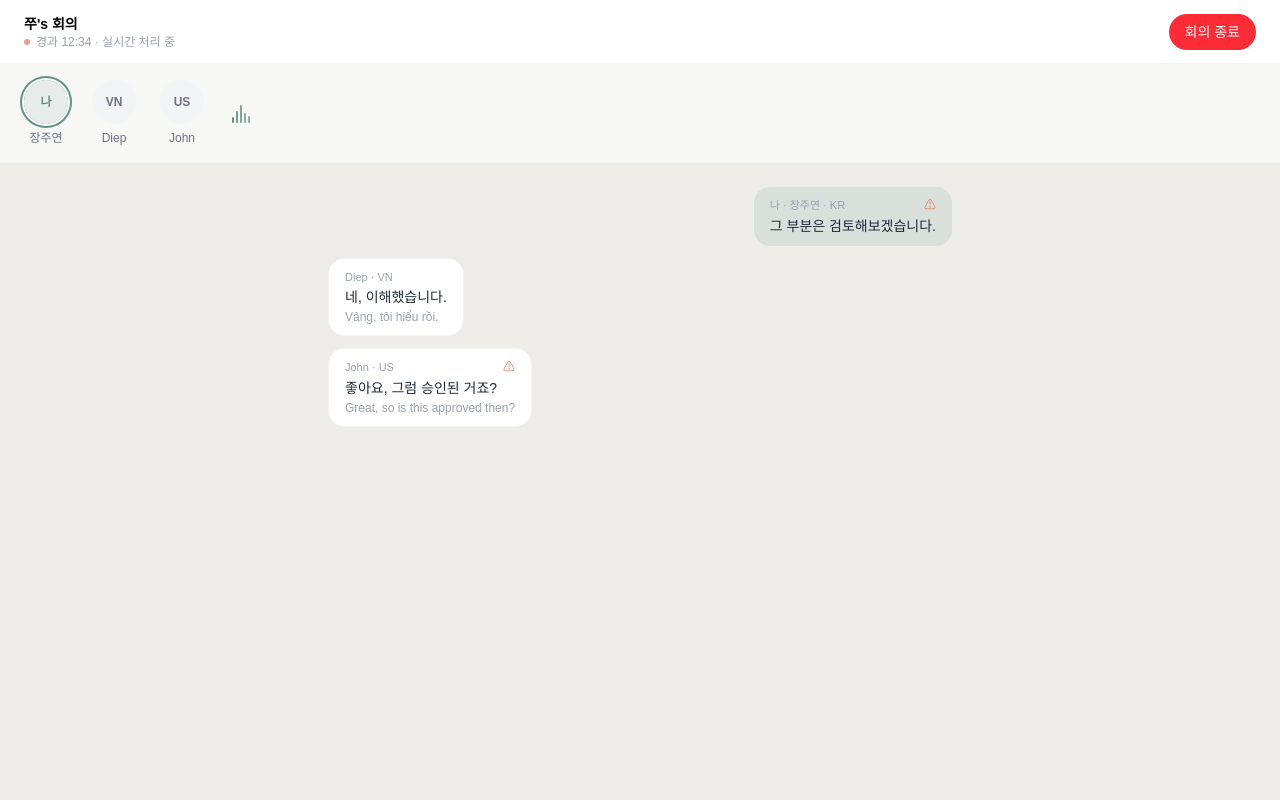
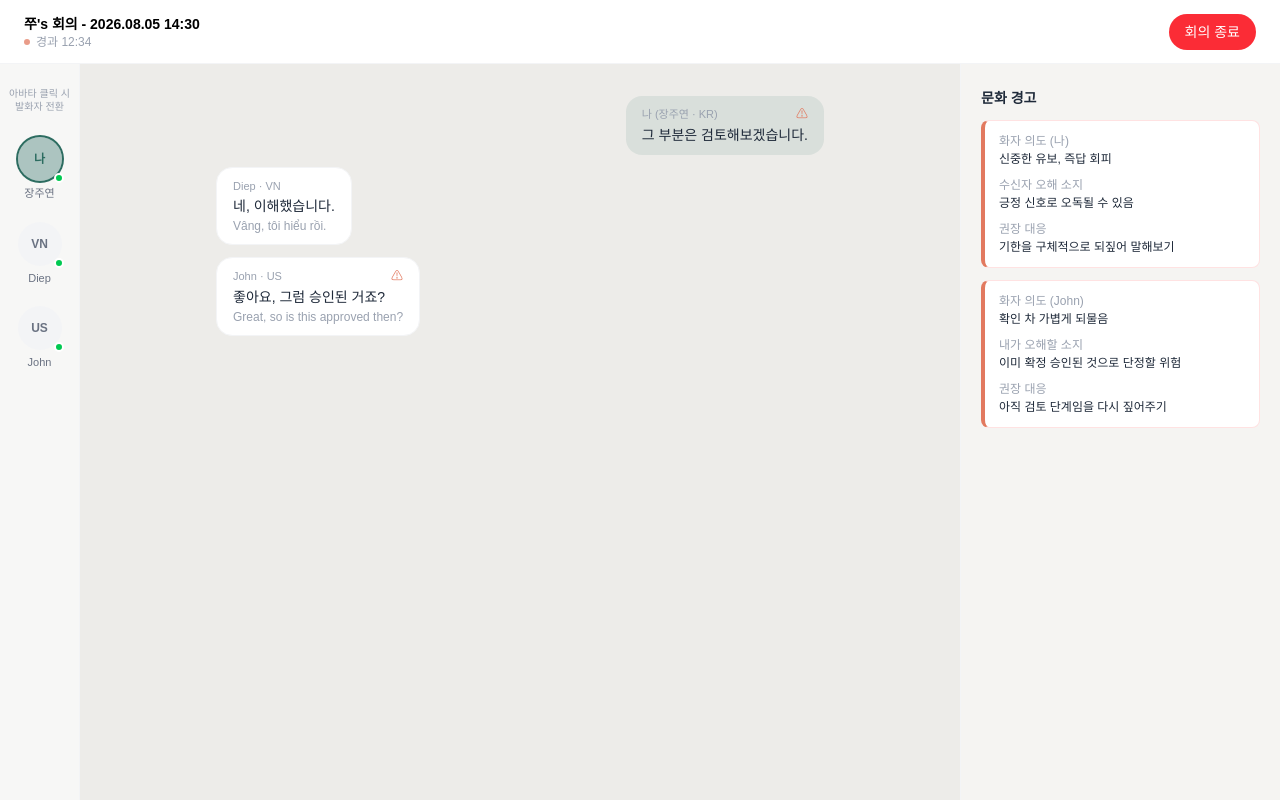
Before and after one commit to LikeLion-14th-Bridgenote/FE, a React (Vite) app: page /meetings/1 in a window 1280 px wide. Built offline with nearby package versions, Linux system fonts and the light colour scheme; a web font is replaced by a local one.

Commit message:
[INIT] Vite+React+TS 프로젝트 초기 세팅

```diff
--- a/src/pages/MeetingRoom/index.tsx
+++ b/src/pages/MeetingRoom/index.tsx
@@ -2,7 +2,13 @@ import { useState } from "react";
 
 // 담당: 주연
 // TODO: useMeetingSocket 훅으로 실시간 데이터 연결 (진수 STOMP 토픽 확정 후)
-// 지금은 데모용 정적 데이터로 레이아웃/스타일만 구현된 상태
+//
+// 레이아웃: lg(1024px) 이상 = 2단(피드+문화경고 상시 노출)
+//           lg 미만(모바일) = 1단, 경고 아이콘 클릭 시 문장 아래로 펼쳐짐
+//
+// 발화자 파동 효과(SpeakingRing): 지금은 currentSpeaker 상태만 보고 켜지는
+// 장식용 애니메이션. 실제 마이크 볼륨에 반응하게 하려면 Web Audio API의
+// AnalyserNode로 볼륨을 읽어서 파동 강도/속도에 매핑하면 됨 (2차 개선 과제).
 
 interface Participant {
   id: string;
@@ -20,6 +26,7 @@ interface CulturalNote {
 interface SubtitleLine {
   id: string;
   speakerId: string;
+  speakerLabel: string;
   speakerName: string;
   main: string;
   sub?: string;
@@ -36,17 +43,19 @@ const subtitles: SubtitleLine[] = [
   {
     id: "s1",
     speakerId: "p1",
+    speakerLabel: "나",
     speakerName: "장주연 · KR",
     main: "그 부분은 검토해보겠습니다.",
     note: {
       speakerIntent: "신중한 유보, 즉답 회피",
-      listenerMisread: "긍정 신호로 오독 가능",
-      advice: "구체적 기한을 되물어 확인",
+      listenerMisread: "긍정 신호로 오독될 수 있음",
+      advice: "기한을 구체적으로 되짚어 말해보기",
     },
   },
   {
     id: "s2",
     speakerId: "p2",
+    speakerLabel: "Diep",
     speakerName: "Diep · VN",
     main: "네, 이해했습니다.",
     sub: "Vâng, tôi hiểu rồi.",
@@ -54,30 +63,68 @@ const subtitles: SubtitleLine[] = [
   {
     id: "s3",
     speakerId: "p3",
+    speakerLabel: "John",
     speakerName: "John · US",
     main: "좋아요, 그럼 승인된 거죠?",
     sub: "Great, so is this approved then?",
     note: {
       speakerIntent: "확인 차 가볍게 되물음",
-      listenerMisread: "확정 승인으로 단정할 위험",
-      advice: "\"승인\"이 아닌 \"검토\" 단계임을 재확인",
+      listenerMisread: "이미 확정 승인된 것으로 단정할 위험",
+      advice: "아직 검토 단계임을 다시 짚어주기",
     },
   },
 ];
 
+function NoteCard({ line }: { line: SubtitleLine }) {
+  if (!line.note) return null;
+  const isMe = participants.find((p) => p.id === line.speakerId)?.isMe;
+  const misreadLabel = isMe ? "수신자 오해 소지" : "내가 오해할 소지";
+
+  return (
+    <div className="rounded-lg border border-red-100 border-l-4 border-l-accent bg-white px-3.5 py-3 text-xs space-y-2.5">
+      <div>
+        <p className="text-gray-400 mb-0.5">화자 의도 ({line.speakerLabel})</p>
+        <p className="text-gray-800 font-medium">{line.note.speakerIntent}</p>
+      </div>
+      <div>
+        <p className="text-gray-400 mb-0.5">{misreadLabel}</p>
+        <p className="text-gray-800 font-medium">{line.note.listenerMisread}</p>
+      </div>
+      <div>
+        <p className="text-gray-400 mb-0.5">권장 대응</p>
+        <p className="text-gray-800 font-medium">{line.note.advice}</p>
+      </div>
+    </div>
+  );
+}
+
+// 발화 중일 때 아바타 뒤에서 퍼지는 파동 링 2겹 (시차를 둬서 계속 퍼져나가는 느낌)
+function SpeakingRing() {
+  return (
+    <>
+      <span className="absolute inset-0 rounded-full bg-primary/20 animate-ping" />
+      <span
+        className="absolute inset-0 rounded-full bg-primary/10 animate-ping"
+        style={{ animationDelay: "0.5s" }}
+      />
+    </>
+  );
+}
+
 export default function MeetingRoom() {
   const [currentSpeaker, setCurrentSpeaker] = useState("p1");
   const [openNoteId, setOpenNoteId] = useState<string | null>(null);
+  const notedLines = subtitles.filter((l) => l.note);
 
   return (
     <div className="min-h-screen bg-[#EDECE9] flex flex-col">
-      {/* 회의 자체 헤더 (공통 Navbar 아님) */}
+      {/* 회의 자체 헤더 */}
       <header className="flex items-center justify-between px-6 h-16 bg-white border-b border-gray-100">
         <div>
-          <p className="text-sm font-semibold">쭈&apos;s 회의</p>
+          <p className="text-sm font-semibold">쭈&apos;s 회의 - 2026.08.05 14:30</p>
           <div className="flex items-center gap-1.5 text-xs text-gray-400">
             <span className="w-1.5 h-1.5 rounded-full bg-accent animate-pulse" />
-            <span>경과 12:34 · 실시간 처리 중</span>
+            <span>경과 12:34</span>
           </div>
         </div>
         <button className="px-4 py-2 rounded-full bg-red-500 text-white text-sm font-medium hover:bg-red-600 transition-colors">
@@ -85,52 +132,70 @@ export default function MeetingRoom() {
         </button>
       </header>
 
-      {/* 참가자 아바타 스트립 (발화자 전환 겸용) */}
-      <div className="flex items-center gap-6 px-6 py-4 bg-white/60 border-b border-gray-100">
-        {participants.map((p) => (
-          <button
-            key={p.id}
-            onClick={() => setCurrentSpeaker(p.id)}
-            className="flex flex-col items-center gap-1.5 group"
-          >
+      <div className="flex flex-1 min-h-0">
+        {/* 참가자 아바타 스트립 (좌측 세로형, 데스크톱만) */}
+        <div className="hidden lg:flex flex-col items-center gap-5 w-20 py-6 bg-white/60 border-r border-gray-100">
+          <span className="text-[10px] text-gray-400 text-center leading-tight mb-1">
+            아바타 클릭 시<br />발화자 전환
+          </span>
+          {participants.map((p) => {
+            const isSpeaking = currentSpeaker === p.id;
+            return (
+              <button key={p.id} onClick={() => setCurrentSpeaker(p.id)} className="flex flex-col items-center gap-1 group">
+                <div className="relative w-11 h-11">
+                  {isSpeaking && <SpeakingRing />}
                   <div
                     className={`relative w-11 h-11 rounded-full flex items-center justify-center text-xs font-semibold transition-all ${
                       p.isMe ? "bg-primary/10 text-primary" : "bg-gray-100 text-gray-500"
-              } ${currentSpeaker === p.id ? "ring-2 ring-primary ring-offset-2 animate-pulse" : "group-hover:ring-2 group-hover:ring-gray-200"}`}
+                    } ${isSpeaking ? "ring-2 ring-primary" : "group-hover:ring-2 group-hover:ring-gray-200"}`}
                   >
                     {p.isMe ? "나" : p.lang}
+                    <span className="absolute -bottom-0.5 -right-0.5 w-2.5 h-2.5 rounded-full bg-green-500 border-2 border-white" />
                   </div>
-            <span className="text-xs text-gray-500">{p.name}</span>
+                </div>
+                <span className="text-[11px] text-gray-500">{p.name}</span>
               </button>
-        ))}
-        {currentSpeaker && (
-          <div className="flex items-end gap-0.5 h-5 ml-1">
-            {[6, 12, 18, 10, 7].map((h, i) => (
-              <span
-                key={i}
-                className="w-0.5 bg-primary rounded-full animate-pulse"
-                style={{ height: h, animationDelay: `${i * 0.1}s` }}
-              />
-            ))}
+            );
+          })}
         </div>
-        )}
+
+        {/* 모바일 전용 상단 아바타 스트립 (가로형) */}
+        <div className="lg:hidden fixed top-16 left-0 right-0 z-10 flex items-center gap-5 px-4 py-2.5 bg-white/90 backdrop-blur-sm border-b border-gray-100 overflow-x-auto">
+          {participants.map((p) => {
+            const isSpeaking = currentSpeaker === p.id;
+            return (
+              <button key={p.id} onClick={() => setCurrentSpeaker(p.id)} className="flex flex-col items-center gap-1 flex-shrink-0">
+                <div className="relative w-9 h-9">
+                  {isSpeaking && <SpeakingRing />}
+                  <div
+                    className={`relative w-9 h-9 rounded-full flex items-center justify-center text-[10px] font-semibold ${
+                      p.isMe ? "bg-primary/10 text-primary" : "bg-gray-100 text-gray-500"
+                    } ${isSpeaking ? "ring-2 ring-primary" : ""}`}
+                  >
+                    {p.isMe ? "나" : p.lang}
+                    <span className="absolute -bottom-0.5 -right-0.5 w-2 h-2 rounded-full bg-green-500 border-2 border-white" />
+                  </div>
+                </div>
+              </button>
+            );
+          })}
         </div>
 
         {/* 자막 피드 */}
-      <div className="flex-1 overflow-y-auto px-6 py-6 flex flex-col gap-3 max-w-2xl mx-auto w-full">
+        <div className="flex-1 overflow-y-auto px-4 lg:px-8 py-6 lg:py-8 pt-16 lg:pt-8 flex flex-col gap-3 max-w-2xl mx-auto w-full">
           {subtitles.map((line) => {
             const isMe = participants.find((p) => p.id === line.speakerId)?.isMe;
             return (
-            <div key={line.id} className={`max-w-[80%] ${isMe ? "self-end" : "self-start"}`}>
+              <div key={line.id} className={`max-w-[85%] lg:max-w-[75%] ${isMe ? "self-end" : "self-start"}`}>
                 <div
-                className={`rounded-2xl px-4 py-2.5 ${
-                  isMe ? "bg-primary/10" : "bg-white border border-gray-100"
-                } ${line.note ? "cursor-pointer" : ""}`}
+                  className={`rounded-2xl px-4 py-2.5 ${isMe ? "bg-primary/10" : "bg-white border border-gray-100"} ${
+                    line.note ? "lg:cursor-default cursor-pointer" : ""
+                  }`}
                   onClick={() => line.note && setOpenNoteId(openNoteId === line.id ? null : line.id)}
                 >
                   <div className="flex items-center justify-between gap-2 mb-0.5">
                     <span className="text-[11px] font-medium text-gray-400">
-                    {isMe ? `나 · ${line.speakerName}` : line.speakerName}
+                      {isMe ? `나 (${line.speakerName})` : line.speakerName}
                     </span>
                     {line.note && <span className="text-accent text-xs">⚠</span>}
                   </div>
@@ -139,25 +204,26 @@ export default function MeetingRoom() {
                 </div>
 
                 {line.note && openNoteId === line.id && (
-                <div className="mt-1.5 rounded-xl border-l-2 border-accent bg-accent/5 px-3 py-2.5 text-xs space-y-1.5">
-                  <div>
-                    <p className="text-gray-400">화자 의도</p>
-                    <p className="text-gray-700">{line.note.speakerIntent}</p>
-                  </div>
-                  <div>
-                    <p className="text-gray-400">수신자 오해 소지</p>
-                    <p className="text-gray-700">{line.note.listenerMisread}</p>
-                  </div>
-                  <div>
-                    <p className="text-gray-400">권장 대응</p>
-                    <p className="text-gray-700">{line.note.advice}</p>
-                  </div>
+                  <div className="lg:hidden mt-1.5">
+                    <NoteCard line={line} />
                   </div>
                 )}
               </div>
             );
           })}
         </div>
+
+        {/* 문화 경고 패널 - 데스크톱만 */}
+        <aside className="hidden lg:flex flex-col gap-3 w-80 px-5 py-6 border-l border-gray-100 bg-white/40 overflow-y-auto">
+          <p className="text-sm font-semibold text-gray-800">문화 경고</p>
+          {notedLines.length === 0 && (
+            <p className="text-xs text-gray-400">아직 감지된 문화 오해가 없습니다.</p>
+          )}
+          {notedLines.map((line) => (
+            <NoteCard key={line.id} line={line} />
+          ))}
+        </aside>
+      </div>
     </div>
   );
 }
```
Lines whose indentation alone changed are shown as unchanged.
